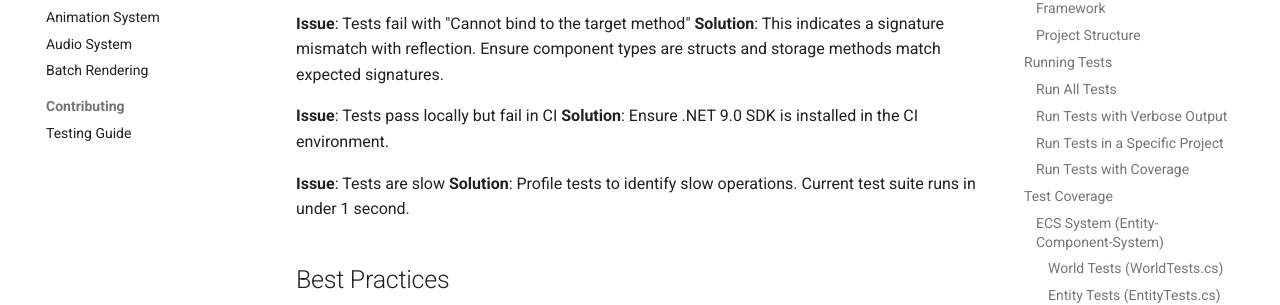
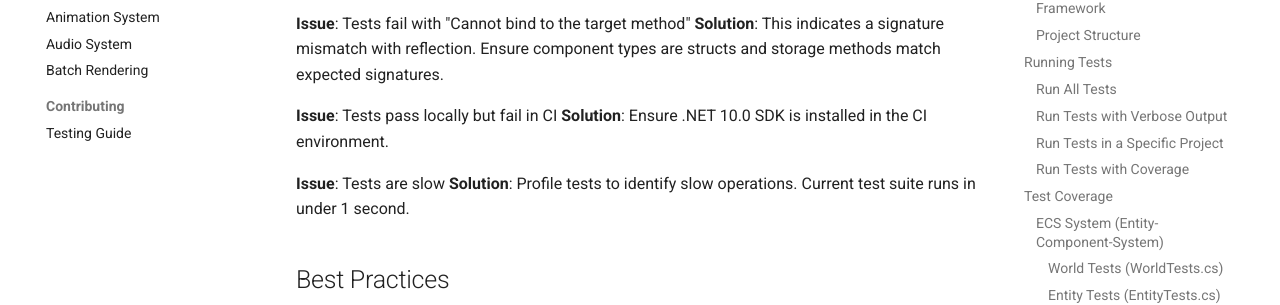
Before and after one commit to Anras573/Yaeger, an MkDocs documentation site: the page built from docs/TESTING.md, in a window 1280 px wide and 900 px high, scrolled down 7277 px. Shown: the part 154-459 px from the top of the window. Built offline with MkDocs 1.6.1 and Material for MkDocs 9.7.7, drawn with Linux system fonts in a browser that asks for light colours; comment, search, counter and statistics services are not loaded; some of the changed text lies outside the part shown.

Commit message:
Upgrade solution to .NET 10 (#15)

```diff
--- a/docs/TESTING.md
+++ b/docs/TESTING.md
@@ -11,7 +11,7 @@ This document describes the testing approach implemented for the Yaeger 2D game
 - **Testing Framework**: xUnit 2.9.2
 - **Test SDK**: Microsoft.NET.Test.Sdk 17.12.0
 - **Coverage Tool**: coverlet.collector 6.0.2
-- **Target Framework**: .NET 9.0
+- **Target Framework**: .NET 10.0
 
 ### Project Structure
 
@@ -302,7 +302,7 @@ Current test statistics:
 **Solution**: This indicates a signature mismatch with reflection. Ensure component types are structs and storage methods match expected signatures.
 
 **Issue**: Tests pass locally but fail in CI
-**Solution**: Ensure .NET 9.0 SDK is installed in the CI environment.
+**Solution**: Ensure .NET 10.0 SDK is installed in the CI environment.
 
 **Issue**: Tests are slow
 **Solution**: Profile tests to identify slow operations. Current test suite runs in under 1 second.
```
Also changed, not shown: README.md (+1 -1 lines), docs/index.md (+1 -1 lines), .github/copilot-instructions.md, 6 other files.
